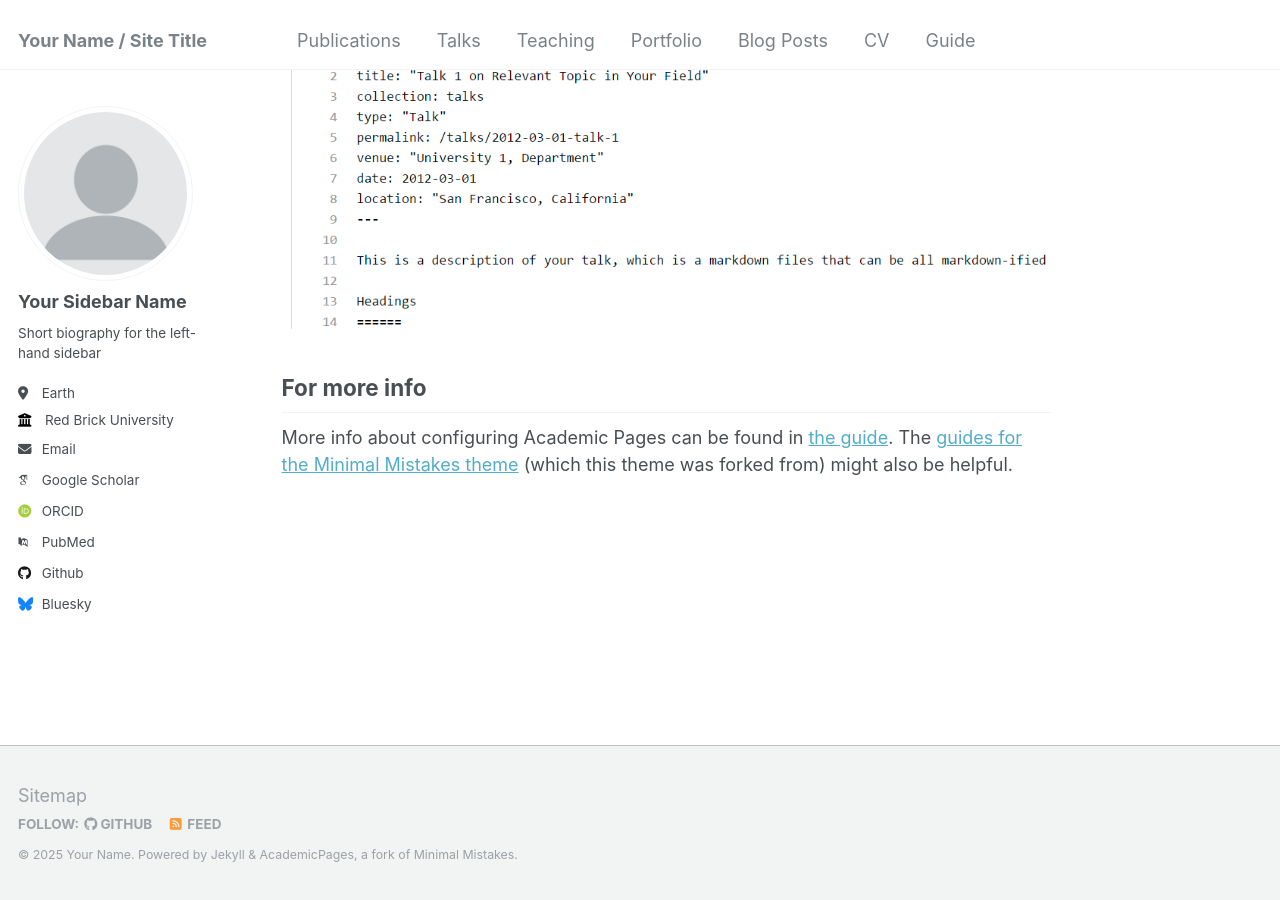
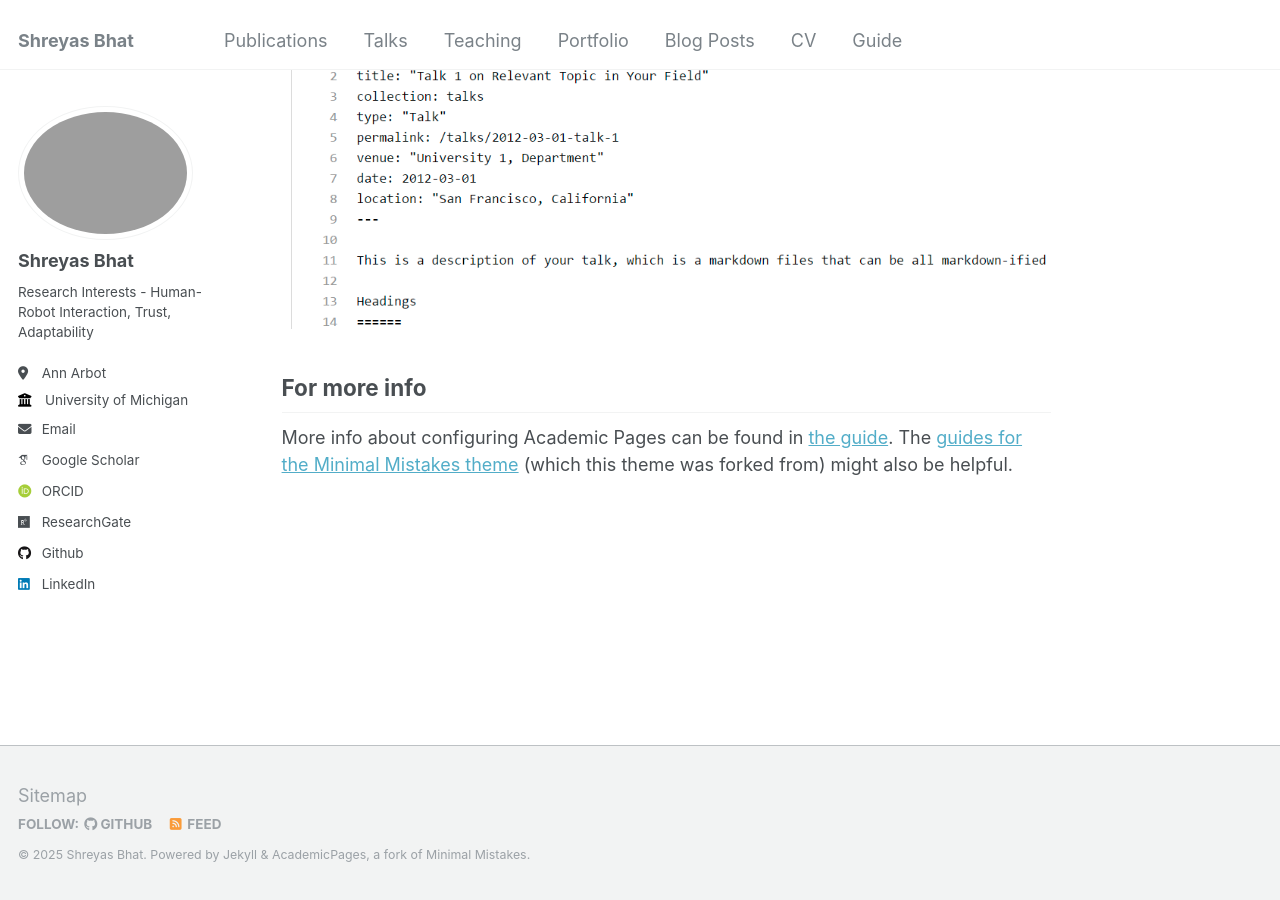
Before and after one commit to shreyasb032/shreyasb032.github.io, a Jekyll site: the page built from _pages/about.md, in a window 1280 px wide and 900 px high, scrolled down 2660 px. Built offline with Jekyll 4.4.1, drawn with Linux system fonts in a browser that asks for light colours; some web fonts are replaced.

Commit message:
Initial updates

```diff
--- a/_config.yml
+++ b/_config.yml
@@ -8,47 +8,47 @@
 
 # Basic Site Settings
 locale                   : "en-US"
-title                    : "Your Name / Site Title"
+title                    : "Shreyas Bhat"
 title_separator          : "-"
-name                     : &name "Your Name"
-description              : &description "personal description"
-url                      : https://academicpages.github.io # the base hostname & protocol for your site e.g. "https://mmistakes.github.io"
+name                     : &name "Shreyas Bhat"
+description              : &description "PhD Candidate at the University of Michigan - Ann Arbor"
+url                      : https://shreyasb032.github.io # the base hostname & protocol for your site e.g. "https://mmistakes.github.io"
 baseurl                  : "" # the subpath of your site, e.g. "/blog"
-repository               : "academicpages/academicpages.github.io"
+repository               : "shreyasb032/shreyasb032.github.io"
 
 # Site Author - The following control what appear as part of the author content on the side bar.
 #               If a field is blank the icon and link will not appear, otherwise it will be shown.
 #               Additional customization can be done by editing /_includes/author-profile.html
 author:
   # Biographic information
-  avatar           : "profile.png"
-  name             : "Your Sidebar Name"
+  avatar           : "profile.jpg"
+  name             : "Shreyas Bhat"
   pronouns         : # example: "she/her"
-  bio              : "Short biography for the left-hand sidebar"
-  location         : "Earth"
-  employer         : "Red Brick University"
+  bio              : "Research Interests - Human-Robot Interaction, Trust, Adaptability"
+  location         : "Ann Arbot"
+  employer         : "University of Michigan"
   uri              : # URL
-  email            : "none@example.org"
+  email            : "shreyasb@umich.edu"
 
   # Academic websites
   arxiv            : # URL - Update with the correct link to your profile
-  googlescholar    : "https://scholar.google.com/citations?user=PS_CX0AAAAAJ"
+  googlescholar    : "https://scholar.google.com/citations?user=_Vy0npcAAAAJ"
   impactstory      : # URL
-  orcid            : "http://orcid.org/yourorcidurl"
+  orcid            : "https://orcid.org/0000-0001-6052-3178"
   semantic         : # URL
-  pubmed           : "https://www.ncbi.nlm.nih.gov/pubmed/?term=john+snow"
-  researchgate     : # URL
+  pubmed           : # "https://www.ncbi.nlm.nih.gov/pubmed/?term=john+snow"
+  researchgate     : "https://www.researchgate.net/profile/Shreyas-Bhat-5?ev=hdr_xprf"
 
   # Repositories and software development
   bitbucket        : # Username - Update with your username on the site
   codepen          : # Username
   dribbble         : # Username
-  github           : "academicpages"
+  github           : "shreyasb032"
   kaggle           : # Username
   stackoverflow    : # User number or user number and name (i.e., use "1" or "1/jeff-atwood")
 
   # Social media
-  bluesky          : "bsky.app" # Replace this with you Bluesky username
+  bluesky          : # "bsky.app" # Replace this with you Bluesky username
   facebook         : # Username
   flickr           : # Username
   foursquare       : # Username
@@ -57,7 +57,7 @@ author:
   keybase          : # Username
   instagram        : # Username
   lastfm           : # Username
-  linkedin         : # Username
+  linkedin         : shreyasb032
   mastodon         : # URL
   medium           : # URL
   pinterest        : # Username
```
Also changed, not shown: 1 other file.
